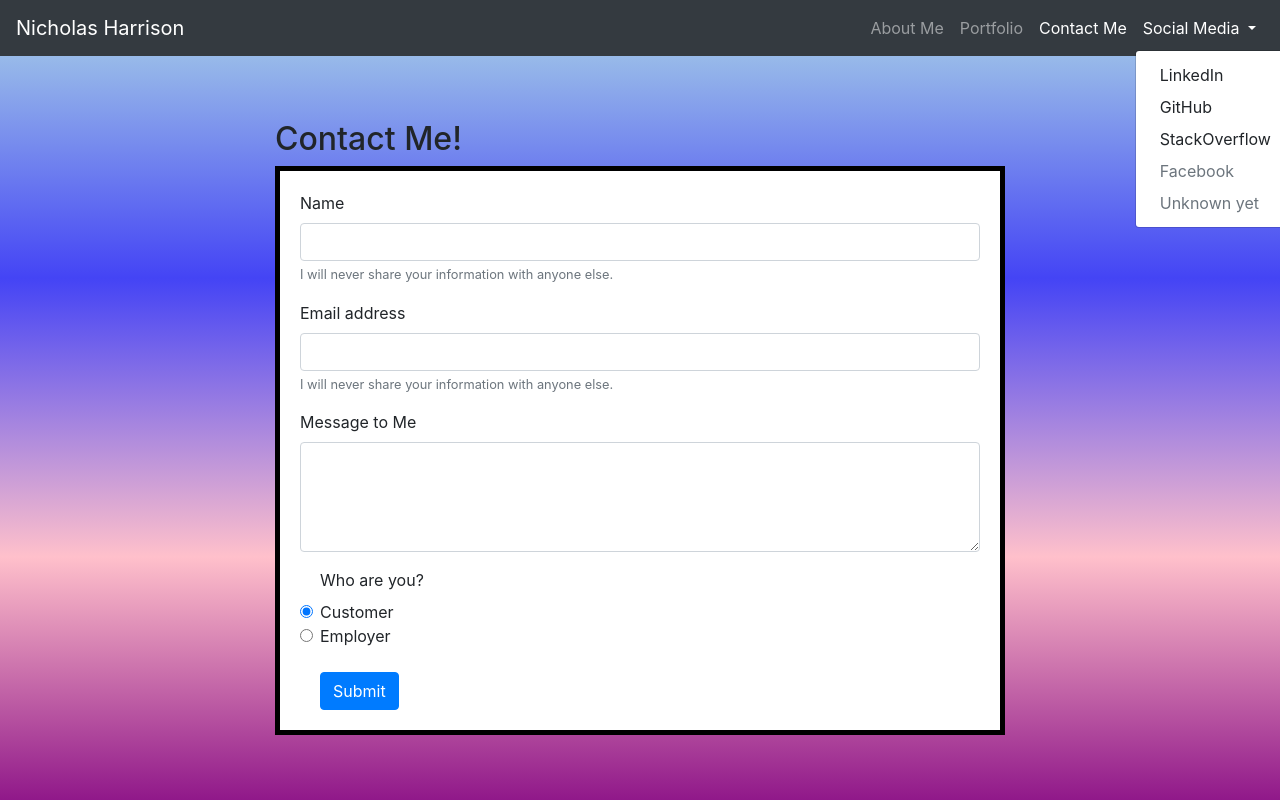
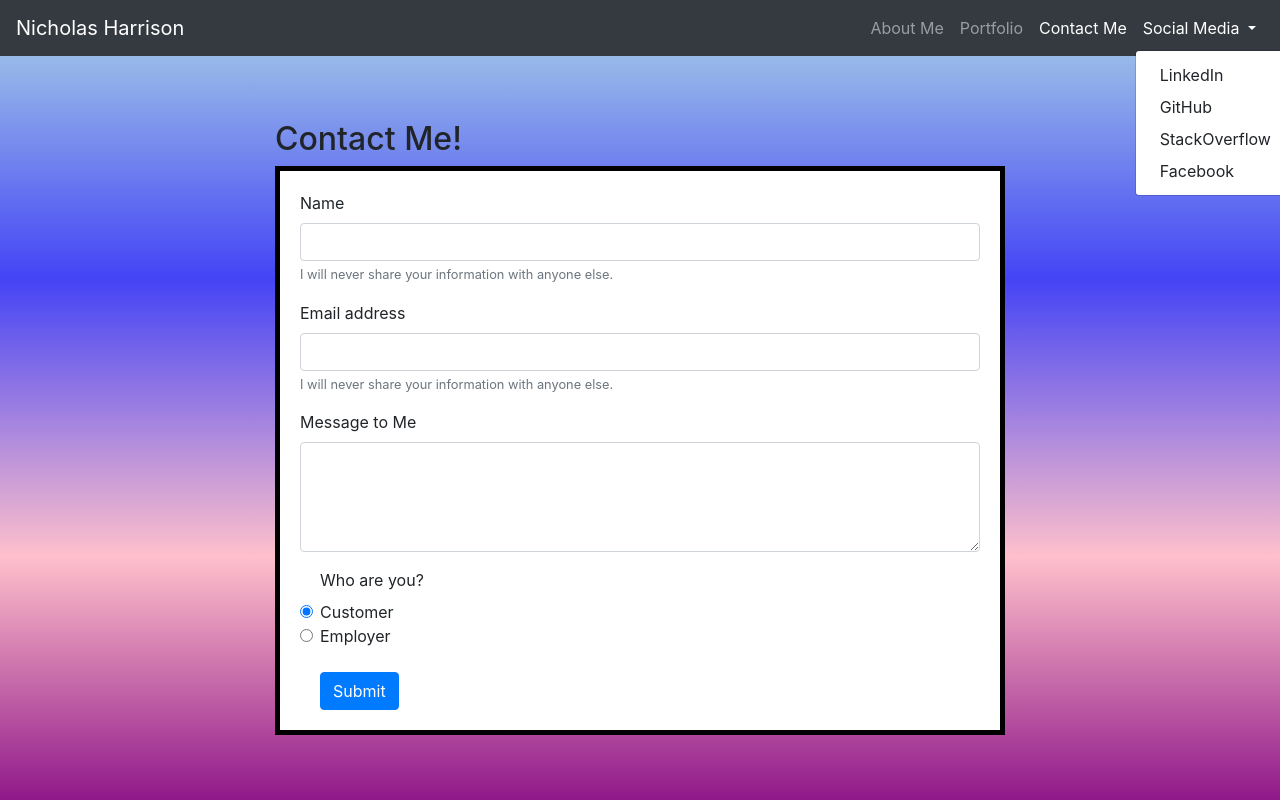
Before and after one commit to ProgHarrison234/hire-me-website, a plain HTML site: page contact.html in a window 1280 px wide. Both pictures are taken after a click on the button "Social Media". Shown: the top 800 px of the page. Drawn offline with nearby package versions, Linux system fonts and the light colour scheme.

Commit message:
final commit before grading

```diff
--- a/contact.html
+++ b/contact.html
@@ -53,8 +53,8 @@
                             <a class="dropdown-item"
                                 href="https://stackoverflow.com/users/13039918/nick-harrison?tab=profile"
                                 target="blank">StackOverflow</a>
-                            <a class="dropdown-item disabled" href="#" target="blank">Facebook</a>
-                            <a class="dropdown-item disabled" href="#" target="blank">Unknown yet</a>
+                                <a class="dropdown-item" href="https://www.facebook.com/nick.harrison.129794"
+                                target="blank">Facebook</a>
                         </div>
                     </li>
                 </ul>
```
Also changed, not shown: portfolio.html (+2 -2 lines).
